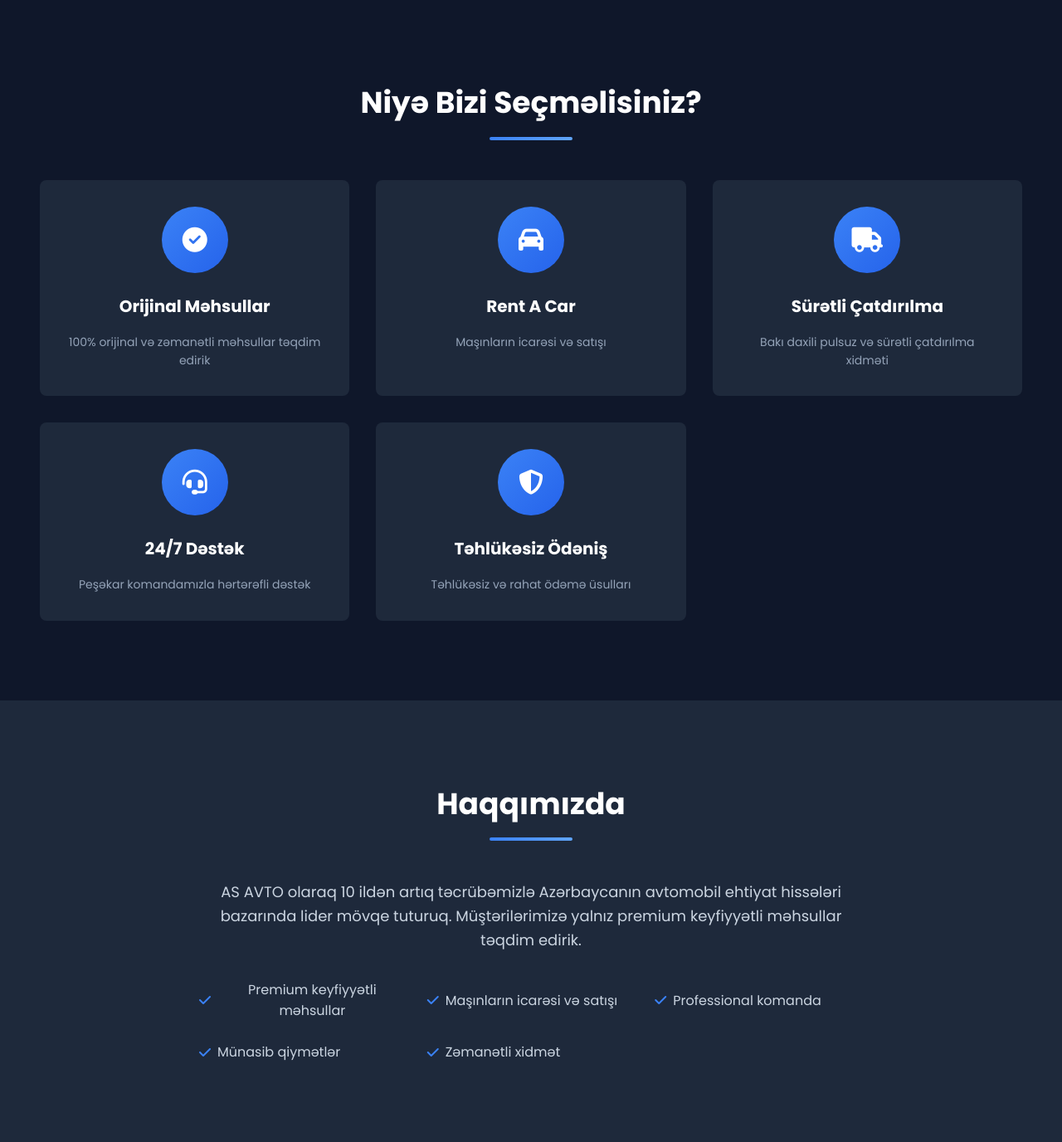
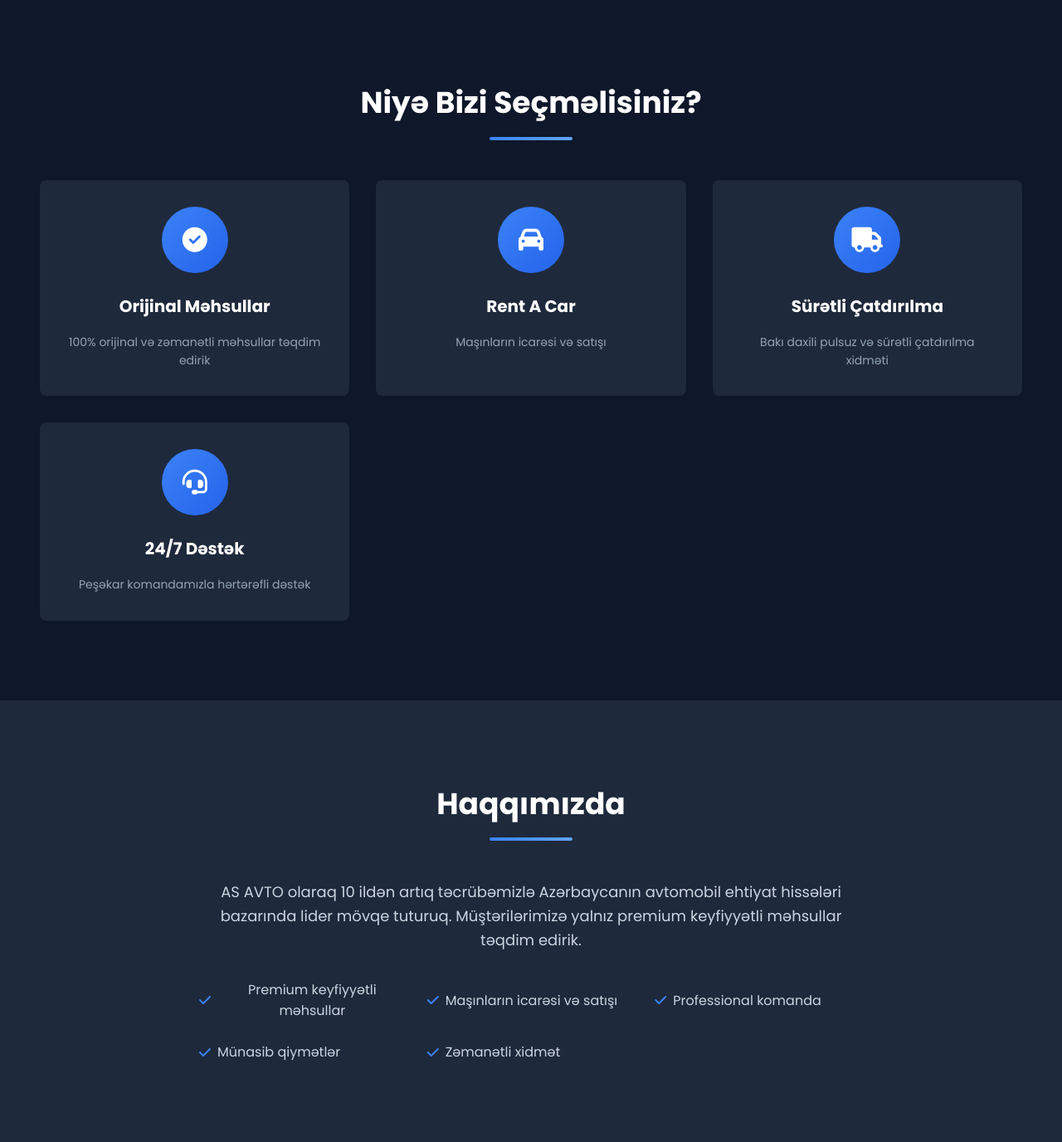
Before and after one commit to senanaliyev01/As_Avto, a Django app: page / in a window 1280 px wide. Shown: the part 801-2177 px from the top of the page at 83% size. Run offline with Django 5.2, Linux system fonts and the light colour scheme.

Commit message:
Ready_Website

```diff
--- a/anaevim/templates/home.html
+++ b/anaevim/templates/home.html
@@ -189,13 +189,7 @@
                     <p class="feature__text">Peşəkar komandamızla hərtərəfli dəstək</p>
                 </div>
 
-                <div class="feature">
-                    <div class="feature__icon">
-                        <i class="fas fa-shield-alt"></i>
-                    </div>
-                    <h3 class="feature__title">Təhlükəsiz Ödəniş</h3>
-                    <p class="feature__text">Təhlükəsiz və rahat ödəmə üsulları</p>
-                </div>
+
             </div>
         </div>
     </section>
```
